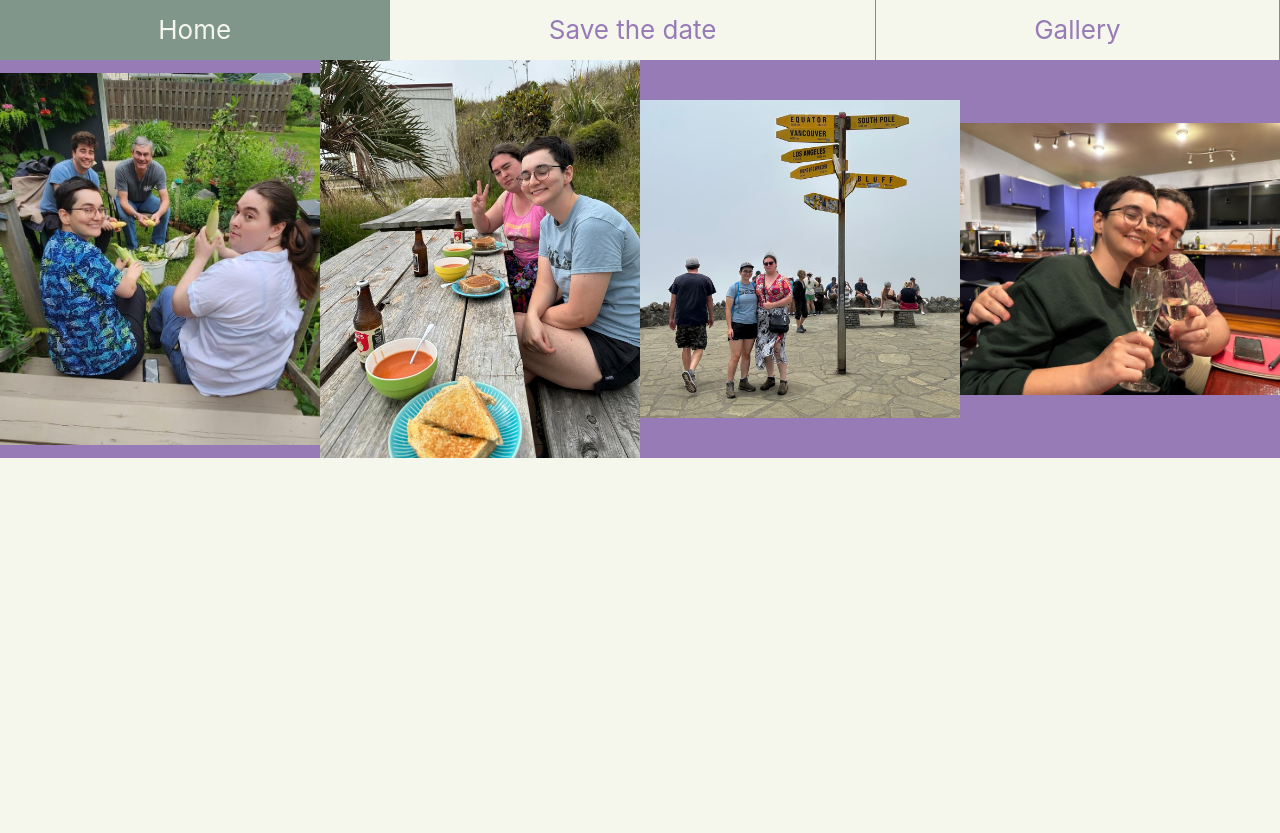
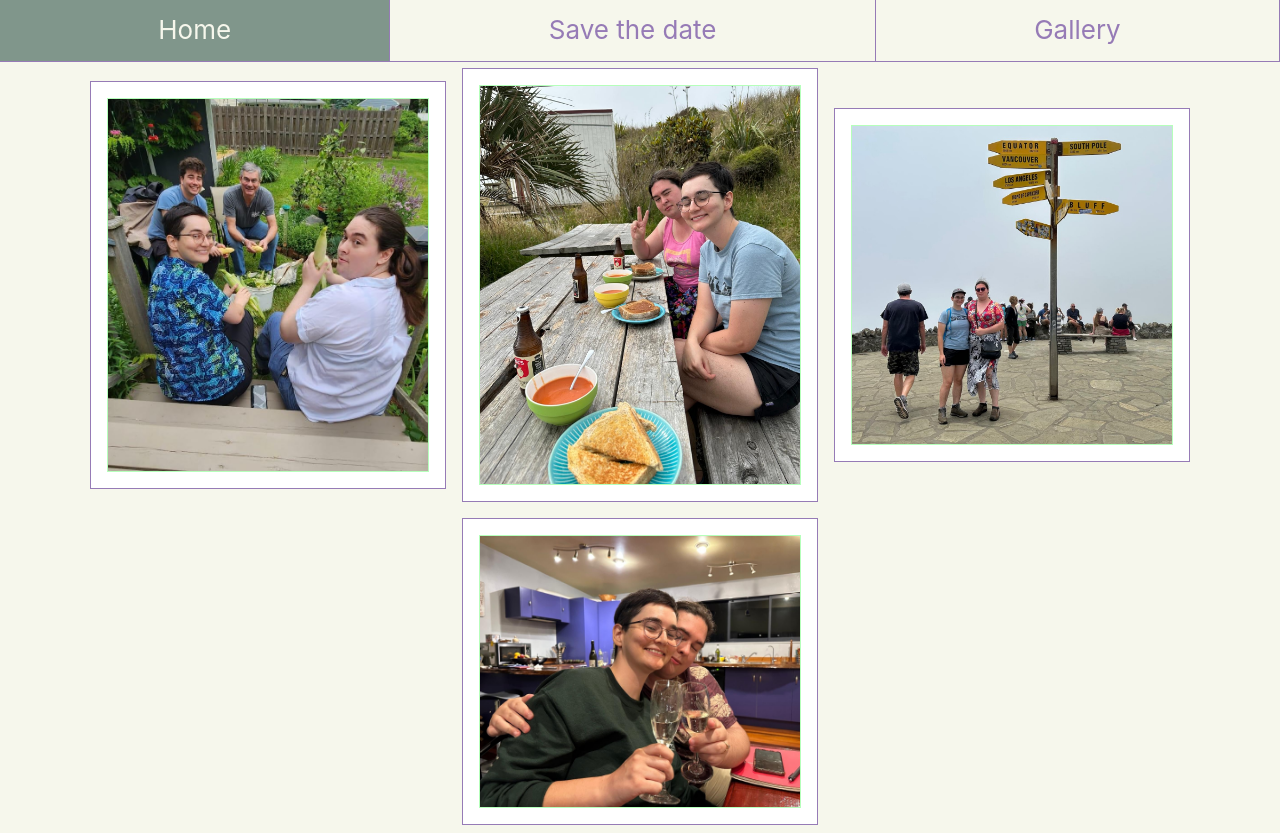
Before and after one commit to JackWilkin/mawwiage, a React (Create React App) app: page /gallery in a window 1280 px wide. Before the commit the page ends 800 px from the top, so only its background shows below. Built offline with nearby package versions, Linux system fonts and the light colour scheme.

Commit message:
gonna stop now

```diff
--- a/src/pages/Gallery.jsx
+++ b/src/pages/Gallery.jsx
@@ -3,28 +3,46 @@ import cape from '../images/cape-reinga.jpg';
 import corn from '../images/corn.jpg';
 import soup from '../images/soup-sandos.jpg';
 import wine from '../images/wine-cheers.jpg';
-import { lavendar } from '../styles/colors';
+import { lavendar, mint } from '../styles/colors';
 
 export default function Gallery() {
   return (
     <Background>
-      <Image src={corn} alt="rose_may_flower_arch.jpg" />
-      <Image src={soup} alt="rose_may_flower_arch.jpg" />
-      <Image src={cape} alt="rose_may_flower_arch.jpg" />
-      <Image src={wine} alt="rose_may_flower_arch.jpg" />
+      <ImageContainer>
+        <Image src={corn} alt="rose_may_flower_arch.jpg" />
+      </ImageContainer>
+      <ImageContainer>
+        <Image src={soup} alt="rose_may_flower_arch.jpg" />
+      </ImageContainer>
+      <ImageContainer>
+        <Image src={cape} alt="rose_may_flower_arch.jpg" />
+      </ImageContainer>
+      <ImageContainer>
+        <Image src={wine} alt="rose_may_flower_arch.jpg" />
+      </ImageContainer>
     </Background>
   );
 }
 
 const Background = styled.div`
-  background-color: ${lavendar};
+  align-items: center;
   display: flex;
+  flex-wrap: wrap;
+  justify-content: center;
+`;
+
+const ImageContainer = styled.div`
   align-items: center;
+  background-color: white;
+  border: 1px solid ${lavendar};
+  display: flex;
+  flex-direction: column;
   justify-content: center;
-  flex-wrap: wrap;
-  height: 100%;
+  margin: 0.5rem;
+  padding: 1rem;
 `;
 
 const Image = styled.img`
   max-width: 20rem;
+  border: 1px solid ${mint};
 `;
--- a/src/pages/HomePage.jsx
+++ b/src/pages/HomePage.jsx
@@ -12,11 +12,11 @@ export default function HomePage() {
 }
 
 const Background = styled.div`
+  align-items: center;
   color: ${sage};
   display: flex;
-  align-items: center;
-  justify-content: center;
   flex-wrap: wrap;
   flex-grow: 1;
   height: 100%;
+  justify-content: center;
 `;
--- a/src/pages/SaveTheDate.jsx
+++ b/src/pages/SaveTheDate.jsx
@@ -14,11 +14,12 @@ export default function SaveTheDate() {
 }
 
 const Background = styled.div`
+  align-items: center;
   background-color: white;
   display: flex;
-  align-items: center;
+  flex-direction: column;
   justify-content: center;
-  flex-direction: column;
+  margin-top: 1rem;
   padding: 1rem;
 `;
 
```
